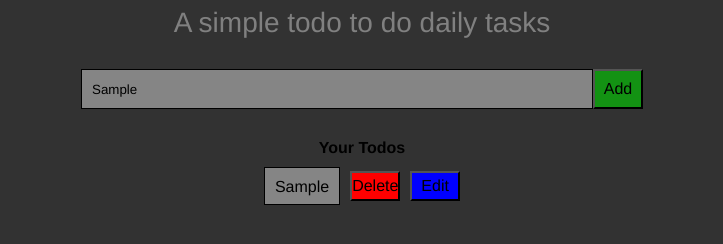
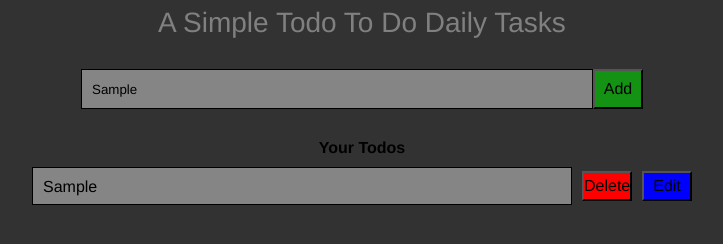
Before and after one commit to Gitnaseem745/todo-in-js, a plain HTML site: page index.html in a window 1280 px wide. Both pictures are taken after typing "Sample" into the empty fields and a click on the button "Add". Shown: the part 68-312 px from the top of the page, without its empty margins (278-1001 px from the left). Drawn offline with Linux system fonts and the light colour scheme.

Commit message:
#changes

```diff
--- a/style.css
+++ b/style.css
@@ -24,6 +24,7 @@ html, body{
     text-align: center;
     margin-top: 10px;
     color: gray;
+    text-transform: capitalize;
 }
 .create-todo{
     width: 100%;
--- a/todo.js
+++ b/todo.js
@@ -15,7 +15,7 @@ const addTodo = document.querySelector('.add-todo').addEventListener('click', fu
     todo.style.backgroundColor = '#858585';
     todo.style.border = '1px solid black';
     todo.style.height = '38px';
-    todo.style.width = 'auto';
+    todo.style.width = '540px';
     todo.style.padding = '10px';
     todo.appendChild(todoText);
     todoContainer.appendChild(todo);
```
